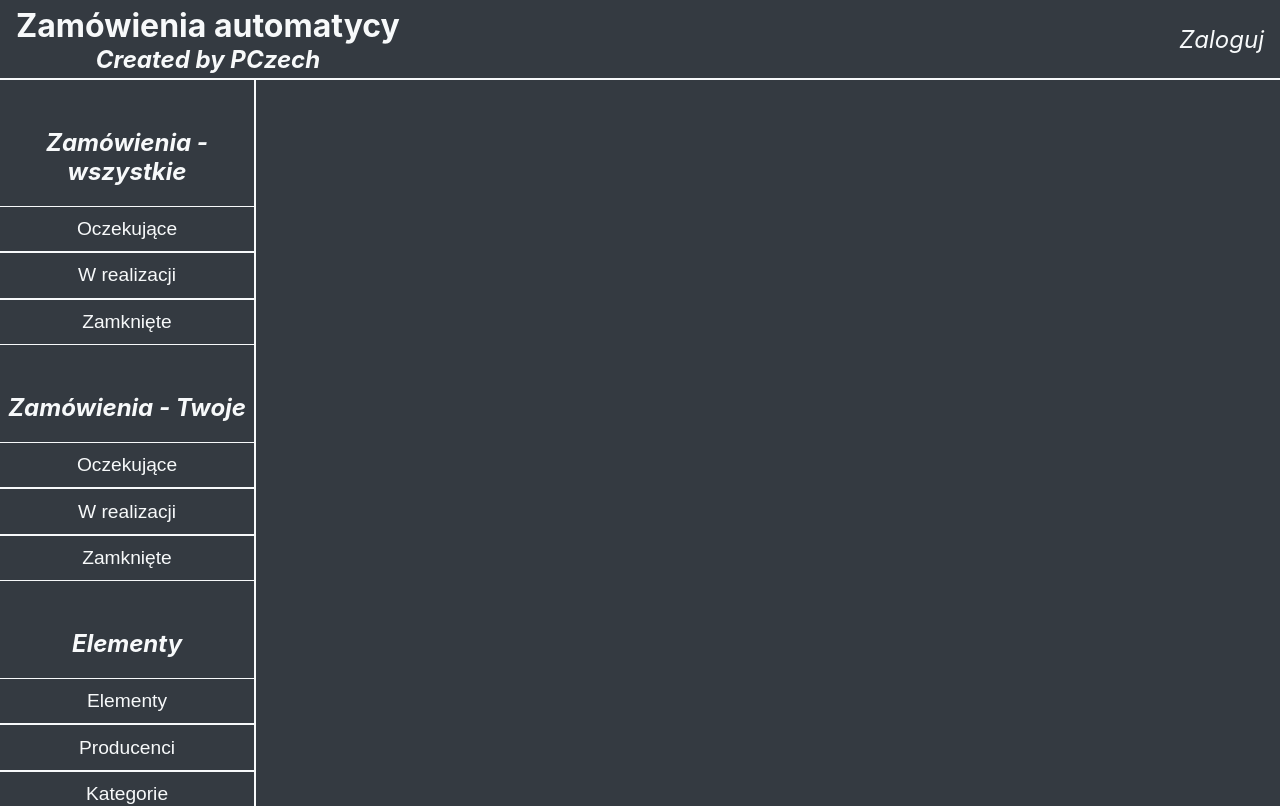
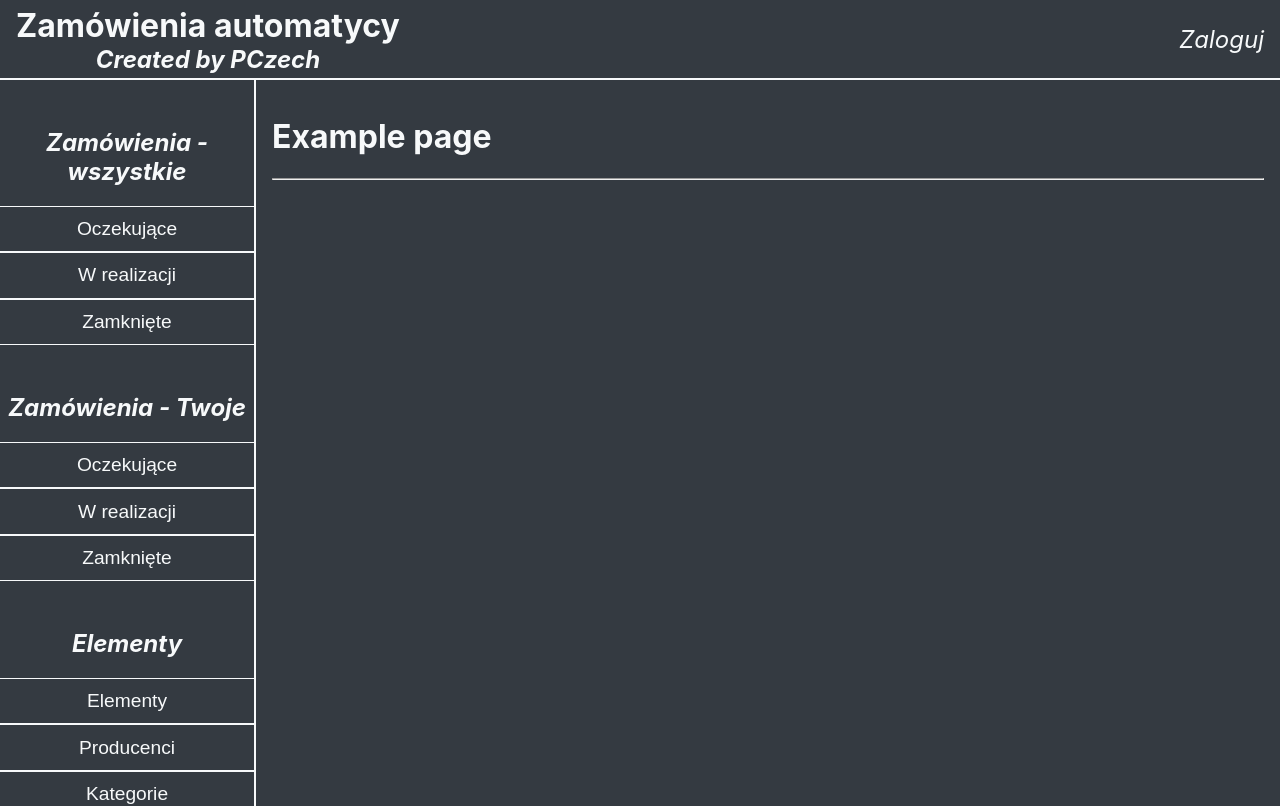
Before and after one commit to czechp/orders-frontend, a React (Create React App) app: page / in a window 1280 px wide. Shown: the top 806 px of the page. Built offline with nearby package versions, Linux system fonts and the light colour scheme.

Commit message:
Basic wireframe for page component

```diff
--- a/src/App.js
+++ b/src/App.js
@@ -2,6 +2,7 @@ import './App.css';
 import {Content, ContentWrapper, Layout, Navigation, TopBar} from "./layout/Layout";
 import TopBarCmp from "./layout/component/TopBarCmp";
 import NavigationCmp from "./layout/component/NavigationCmp";
+import PageCmp from "./component/PageCmp";
 
 function App() {
   return (
@@ -16,7 +17,7 @@ function App() {
                     <NavigationCmp />
                 </Navigation>
                 <Content>
-
+                    <PageCmp title="Example page" />
                 </Content>
             </ContentWrapper>
         </Layout>
--- /dev/null
+++ b/src/component/PageCmp.js
@@ -0,0 +1,18 @@
+import styled from "styled-components";
+
+const PageCmp = ({title}) => {
+    return <Container>
+        <Title>{title}</Title>
+        <hr/>
+    </Container>
+}
+
+const Container = styled.div`
+  width: 100%;
+  padding: 1rem;
+`;
+
+const Title = styled.h1`
+    text-align: left;
+`;
+export default PageCmp;
```
